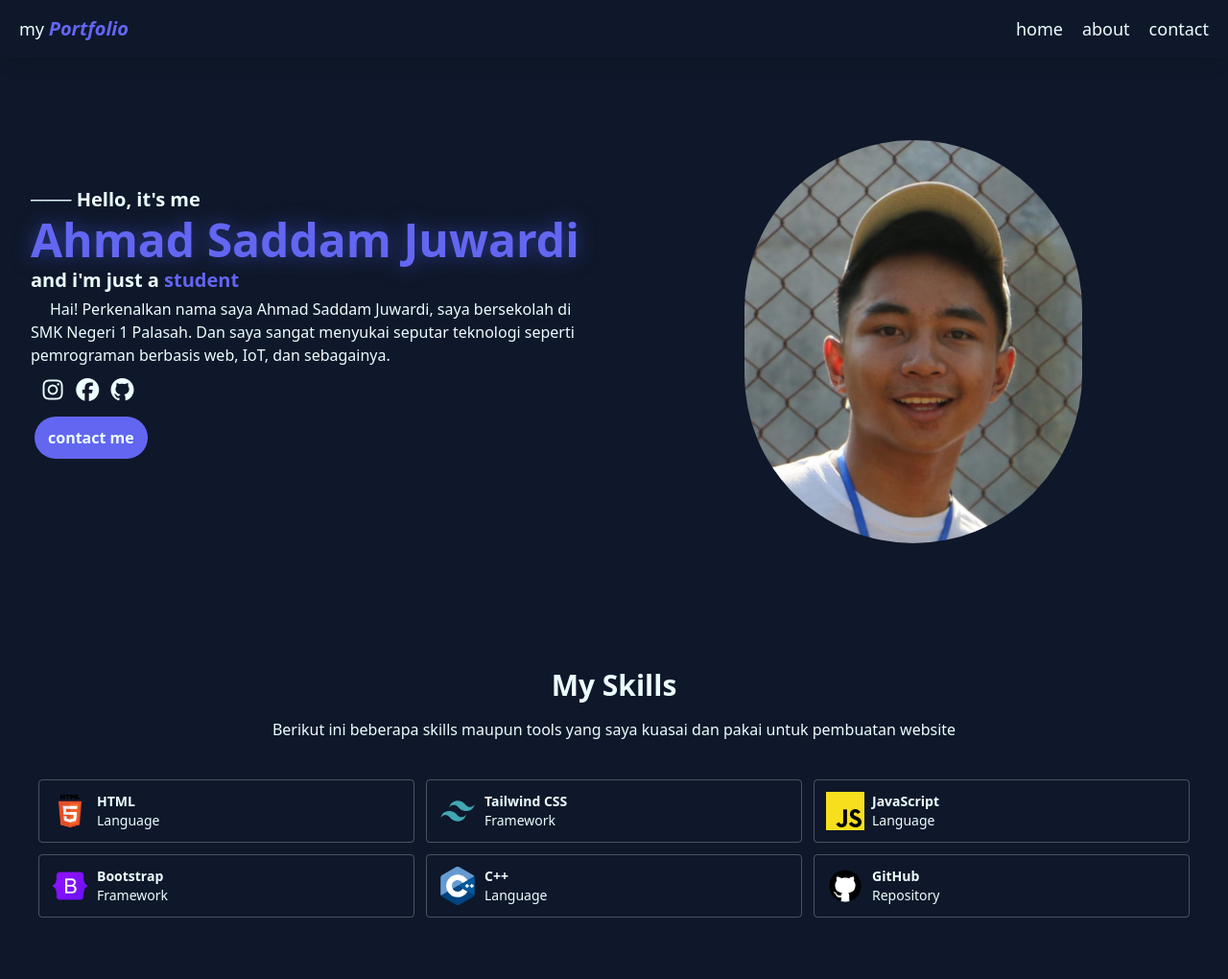
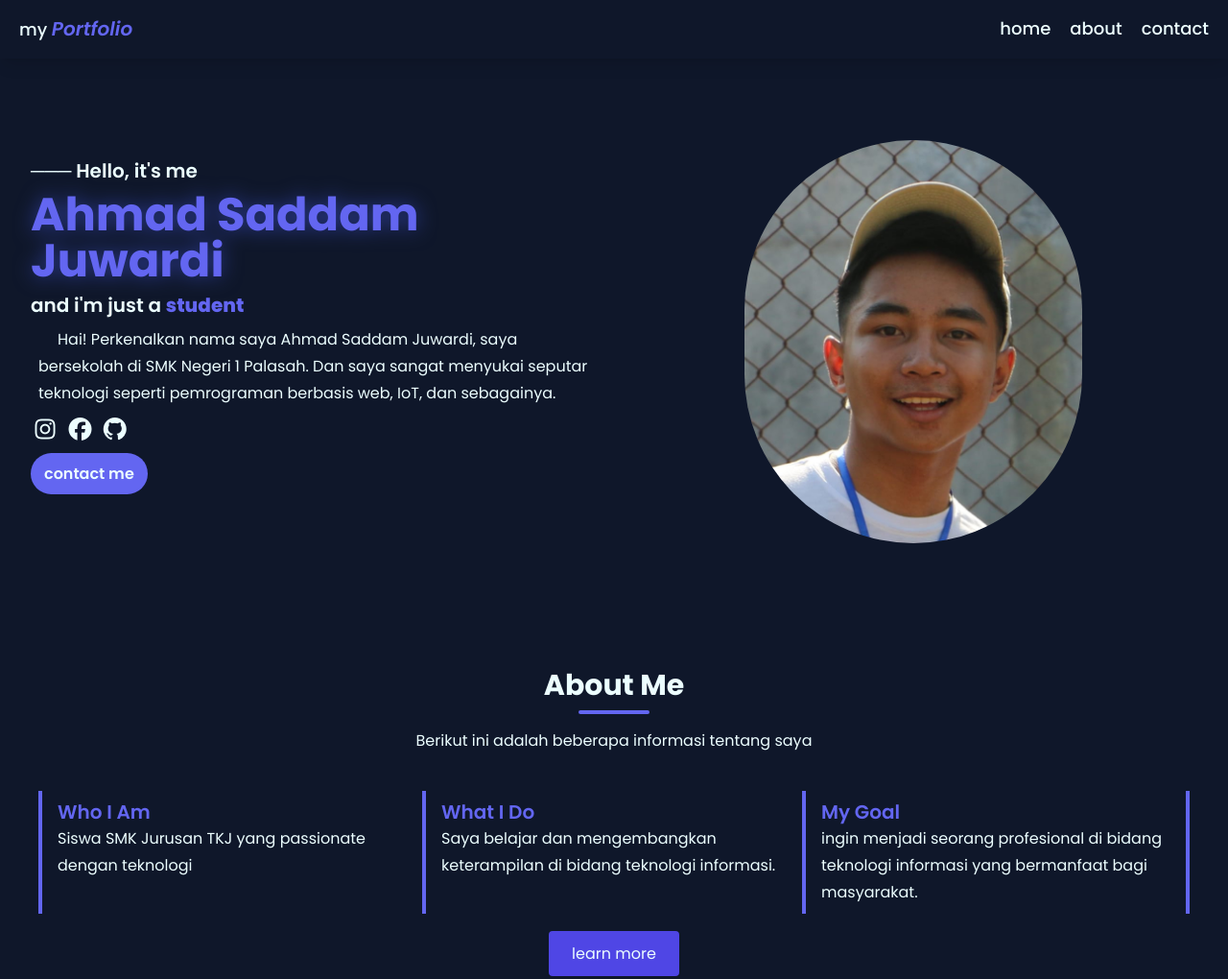
Before and after one commit to Ahsaju107/proyek-pkl-1, a plain HTML site: page index.html in a window 1280 px wide. Shown: the top 1020 px of the page at 96% size. Before the commit the page ends 956 px from the top, so only its background shows below. Drawn offline with nearby package versions, Linux system fonts and the light colour scheme.

Commit message:
Initial commit: menambahkan about section di halaman home

```diff
--- a/css/style.css
+++ b/css/style.css
@@ -1,7 +1,5 @@
 @import url('https://fonts.googleapis.com/css2?family=Poppins:ital,wght@0,100;0,200;0,300;0,400;0,500;0,600;0,700;0,800;0,900;1,100;1,200;1,300;1,400;1,500;1,600;1,700;1,800;1,900&display=swap');
 
-@import "tailwindcss";
-
-@theme {
-  --font-poppins: "Poppins", sans-serif;
+* {
+  font-family: 'Poppins', sans-serif;
 }
--- a/index.html
+++ b/index.html
@@ -19,7 +19,7 @@
    <!--FONT AWESOME ICON END-->
 </head>
 
-<body class="font-poppins bg-slate-900 text-cyan-50">
+<body class="leading-7 bg-slate-900 text-cyan-50">
 
    <!--TOP BAR SECTION START-->
    <nav class="fixed top-0 w-full z-10 flex justify-between px-5 text-lg font-medium py-4 shadow-lg bg-slate-900">
@@ -28,7 +28,7 @@
       </div>
       <div class="nav-list">
          <ul class="flex gap-5">
-            <li><a href="./home.html" class="hover:text-indigo-500 transition-all duration-800">home</a></li>
+            <li><a href="#hero" class="hover:text-indigo-500 transition-all duration-800">home</a></li>
             <li><a href="./pages/about.html" class="hover:text-indigo-500 transition-all duration-800">about</a></li>
             <li><a href="./pages/contact.html" class="hover:text-indigo-500 transition-all duration-800">contact</a></li>
          </ul>
@@ -43,21 +43,20 @@
          <div class="flex flex-wrap items-center">
             <div class="w-full px-4 mb-10 lg:w-1/2">
                <h4 class="text-xl font-semibold">─── Hello, it's me</h4>
-               <h1 class="my-1 text-5xl font-bold text-indigo-500 drop-shadow-[0px_0px_10px_rgba(48,63,159,0.9)]">Ahmad
+               <h1 class="my-1 text-5xl font-bold my-2 text-indigo-500 drop-shadow-[0px_0px_10px_rgba(48,63,159,0.9)]">Ahmad
                   Saddam Juwardi</h1>
                <h4 class="text-xl font-semibold mb-1">and i'm just a <span
                      class="text-indigo-500 font-extrabold">student</span>
                </h4>
-               <p class="indent-5">Hai! Perkenalkan nama saya Ahmad Saddam Juwardi, saya bersekolah di SMK Negeri 1 Palasah. Dan saya sangat menyukai seputar teknologi seperti pemrograman berbasis web, IoT, dan sebagainya.</p>
+               <p class="indent-5 m-2">Hai! Perkenalkan nama saya Ahmad Saddam Juwardi, saya bersekolah di SMK Negeri 1 Palasah. Dan saya sangat menyukai seputar teknologi seperti pemrograman berbasis web, IoT, dan sebagainya.</p>
 
-               <div id="sosmed" class="gap-3 text-2xl m-2">
+               <div id="sosmed" class="gap-3 text-2xl mb-4">
                   <i class="fa-brands fa-instagram transition-all hover:text-indigo-500 duration-300"></i>
                   <i class="fa-brands fa-facebook transition-all hover:text-indigo-500 duration-300"></i>
                   <i class="fa-brands fa-github transition-all hover:text-indigo-500 duration-300"></i>
                </div>
-               <button
-                  class="ml-1 font-semibold bg-indigo-500 rounded-3xl py-2 px-3 mt-1 border-2 border-transparent hover:bg-transparent hover:border-indigo-500 hover:text-indigo-500 hover:shadow-[0_0_10px_rgba(99,102,241,0.6),0_0_20px_rgba(99,102,241,0.4)] transition-all duration-300">contact
-                  me</button>
+               <a href="./pages/contact.html" class="font-semibold bg-indigo-500 rounded-3xl py-2 px-3 border-2 border-transparent hover:bg-transparent hover:border-indigo-500 hover:text-indigo-500 hover:shadow-[0_0_10px_rgba(99,102,241,0.6),0_0_20px_rgba(99,102,241,0.4)] transition-all duration-300">contact
+                  me</a>
             </div>
 
             <div class="w-full px-4 lg:w-1/2">
@@ -72,11 +71,45 @@
    </section>
    <!--HERO SECTION END-->
 
+   <!--ABOUT ME START-->
+   <section id="about" class="pt-32">
+      <div class="container max-w-full px-4 md:px-10">
+
+        <div class="judul text-center mb-10 ">
+            <h2 class="text-3xl font-bold mb-4 relative inline-block after:content-[''] after:block after:w-1/2 after:h-1 after:bg-indigo-500 after:mx-auto after:mt-2 after:rounded-lg">About Me</h2>
+            <p class="text-sm md:text-base">Berikut ini adalah beberapa informasi tentang saya</p>
+         </div>
+
+        <div class="card-list grid grid-cols-1 md:grid-cols-3 mb-7">
+          <div class="about-card border-t-4 md:border-t-0 md:border-l-4 border-indigo-500 py-2 px-4">
+            <h3 class="font-semibold text-xl text-indigo-500 text-center md:text-left">Who I Am</h3>
+            <p class="text-center md:text-left">Siswa SMK Jurusan TKJ yang passionate dengan teknologi</p>
+          </div>
+
+          <div class="about-card border-y-4 md:border-y-0 md:border-x-4 border-indigo-500 py-2 px-4">
+            <h3 class="font-semibold text-xl text-indigo-500 text-center md:text-left">What I Do</h3>
+            <p class="text-center md:text-left">Saya belajar dan mengembangkan keterampilan di bidang teknologi informasi.</p>
+          </div>
+
+          <div class="about-card border-b-4 md:border-b-0 md:border-r-4 border-indigo-500 py-2 px-4">
+            <h3 class="font-semibold text-xl text-indigo-500 text-center md:text-left">My Goal</h3>
+            <p class="text-center md:text-left">ingin menjadi seorang profesional di bidang teknologi informasi yang bermanfaat bagi masyarakat.</p>
+          </div>
+        </div>
+
+        <div class="text-center">
+          <a href="./pages/about.html" class="bg-indigo-600 rounded py-3 px-6 border-indigo-500 hover:text-indigo-400 hover:border hover:bg-transparent transition-all duration-300">learn more</a>
+        </div>
+
+        </div>
+   </section>
+   <!--ABOUT ME END-->
+
    <!--SKILLS SECTION START-->
    <section id="skills" class="pt-32">
     <div class="container max-w-full px-4 md:px-10">
       <div class="judul text-center mb-10">
-        <h2 class="text-3xl font-bold mb-4">My Skills</h2>
+        <h2 class="text-3xl font-bold mb-4 relative inline-block after:content-[''] after:block after:w-1/2 after:h-1 after:bg-indigo-500 after:mx-auto after:mt-2 after:rounded-lg">My Skills</h2>
         <p class="text-sm md:text-base">Berikut ini beberapa skills maupun tools yang saya kuasai dan pakai untuk pembuatan website</p>
       </div>
 
```
